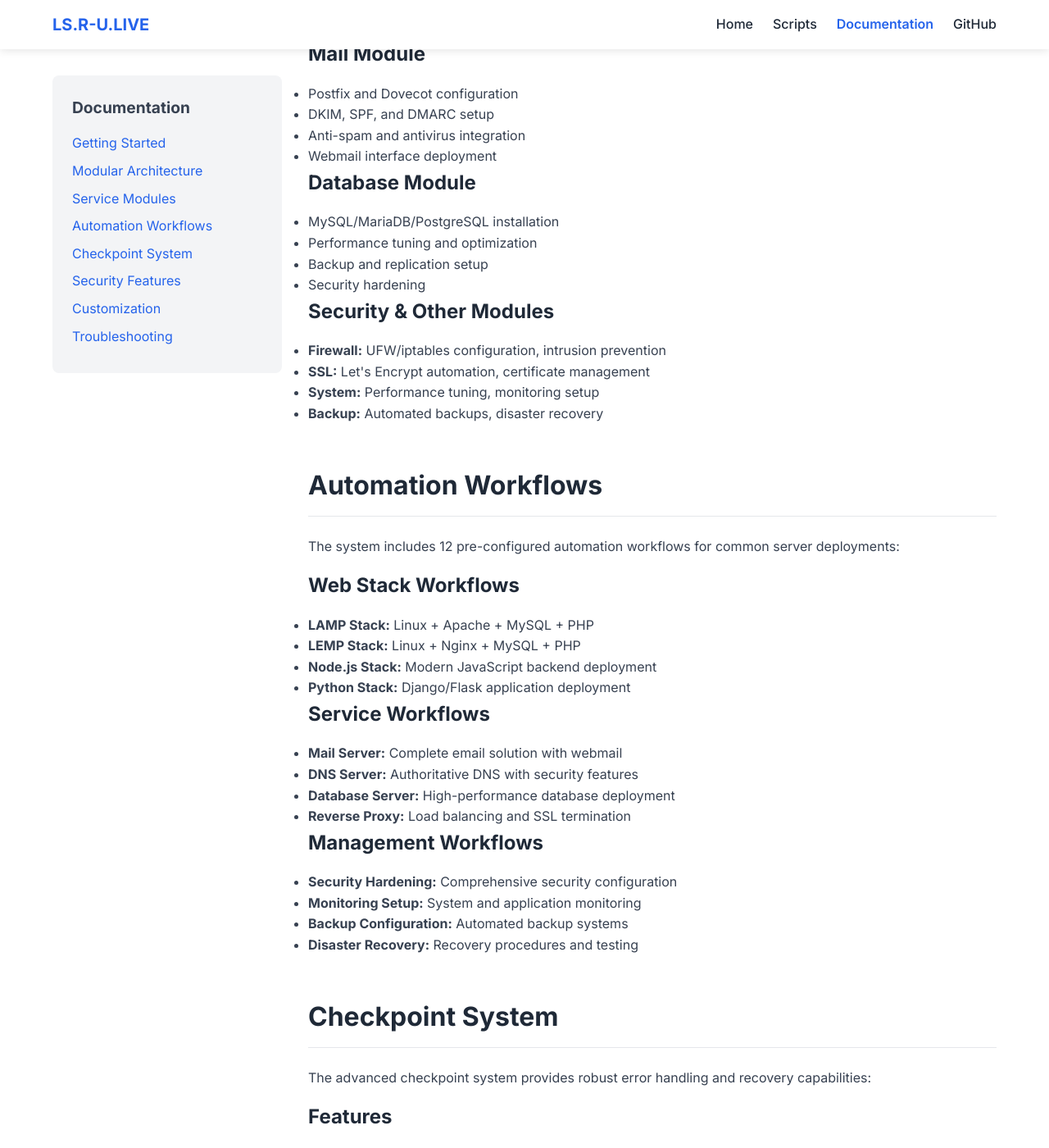
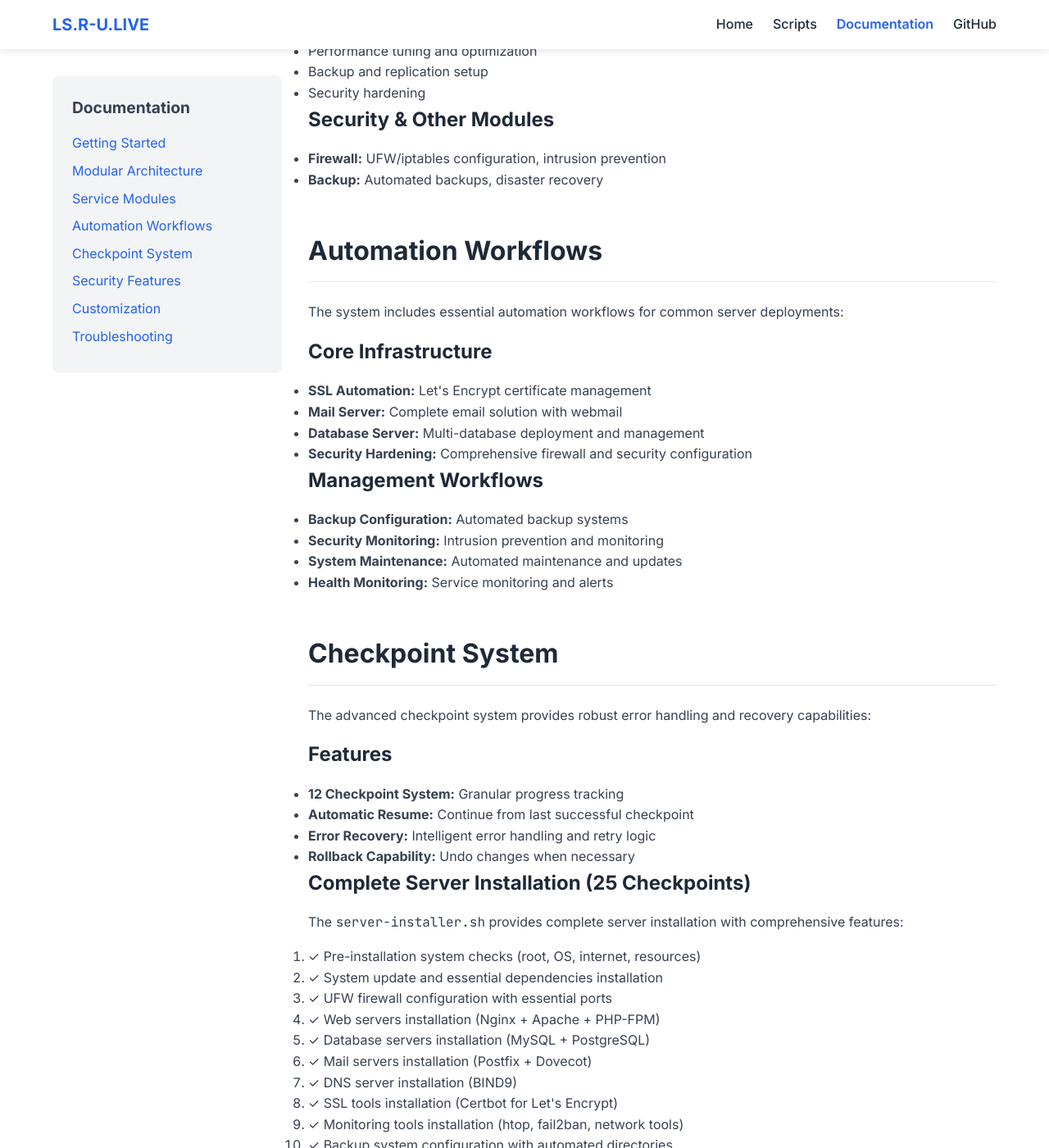
Before and after one commit to anshulyadav32/linux-server, a Jekyll site: the page website/docs/index.html, which Jekyll copies as it is, in a window 1280 px wide and 1400 px high, scrolled down 2280 px. Shown: the whole window at 82% size. Built offline with Jekyll 4.4.1, drawn with Linux system fonts in a browser that asks for light colours; a script that is not in the unit is left out; some of the changed text lies outside the part shown.

Commit message:
system: Clean up and fix system files for 5-module architecture
- Updated master.sh main menu to reflect 5 actual modules (SSL, Mail, Database, Firewall, Backup)
- Removed outdated module directories (db/, dns/, system/, web/)
- Updated setup.sh module references to match actual implementation
- Fixed website documentation module counts and references
- Streamlined automation workflows section
- Aligned all system files with actual 5-module structure
- Removed duplicate/outdated module files

```diff
--- a/website/docs/index.html
+++ b/website/docs/index.html
@@ -72,7 +72,7 @@
                     <h4>⚡ One-Line Quick Setup</h4>
                     <pre><code>curl -sSL <span class="domain-url">ls.r-u.live</span>/sh/s1.sh | sudo bash</code></pre>
 
-                    <p>Both methods install the complete system with all 8 service modules and 12 automation workflows.</p>
+                    <p>Both methods install the complete system with all 5 service modules and essential automation workflows.</p>
                 </section>
 
                 <section id="modular-architecture">
@@ -90,34 +90,23 @@
                     <h3>Module Structure</h3>
                     <p>Each module follows a standardized interface:</p>
                     <pre><code>modules/
-├── web/          # Web server management
-├── dns/          # DNS configuration
+├── ssl/          # SSL/TLS certificate management
 ├── mail/         # Mail server setup
-├── db/           # Database management
+├── database/     # Database management
 ├── firewall/     # Security and firewall
-├── ssl/          # SSL/TLS certificate management
-├── system/       # System optimization
 └── backup/       # Backup and recovery</code></pre>
                 </section>
 
                 <section id="service-modules">
                     <h2>Service Modules</h2>
-                    <p>The system includes 8 specialized service modules, each responsible for specific server functions:</p>
+                    <p>The system includes 5 specialized service modules, each responsible for specific server functions:</p>
 
-                    <h3>Web Module</h3>
+                    <h3>SSL Module</h3>
                     <ul>
-                        <li>Apache/Nginx installation and configuration</li>
-                        <li>PHP/Python/Node.js support</li>
-                        <li>Virtual host management</li>
-                        <li>Performance optimization</li>
-                    </ul>
-
-                    <h3>DNS Module</h3>
-                    <ul>
-                        <li>BIND DNS server setup</li>
-                        <li>Zone configuration and management</li>
-                        <li>DNSSEC support</li>
-                        <li>DNS record automation</li>
+                        <li>Let's Encrypt certificate automation</li>
+                        <li>Self-signed certificate generation</li>
+                        <li>Multi-domain certificate support</li>
+                        <li>Auto-renewal system</li>
                     </ul>
 
                     <h3>Mail Module</h3>
@@ -130,7 +119,7 @@
 
                     <h3>Database Module</h3>
                     <ul>
-                        <li>MySQL/MariaDB/PostgreSQL installation</li>
+                        <li>PostgreSQL/MariaDB/MongoDB installation</li>
                         <li>Performance tuning and optimization</li>
                         <li>Backup and replication setup</li>
                         <li>Security hardening</li>
@@ -139,38 +128,28 @@
                     <h3>Security & Other Modules</h3>
                     <ul>
                         <li><strong>Firewall:</strong> UFW/iptables configuration, intrusion prevention</li>
-                        <li><strong>SSL:</strong> Let's Encrypt automation, certificate management</li>
-                        <li><strong>System:</strong> Performance tuning, monitoring setup</li>
                         <li><strong>Backup:</strong> Automated backups, disaster recovery</li>
                     </ul>
                 </section>
 
                 <section id="automation-workflows">
                     <h2>Automation Workflows</h2>
-                    <p>The system includes 12 pre-configured automation workflows for common server deployments:</p>
+                    <p>The system includes essential automation workflows for common server deployments:</p>
 
-                    <h3>Web Stack Workflows</h3>
+                    <h3>Core Infrastructure</h3>
                     <ul>
-                        <li><strong>LAMP Stack:</strong> Linux + Apache + MySQL + PHP</li>
-                        <li><strong>LEMP Stack:</strong> Linux + Nginx + MySQL + PHP</li>
-                        <li><strong>Node.js Stack:</strong> Modern JavaScript backend deployment</li>
-                        <li><strong>Python Stack:</strong> Django/Flask application deployment</li>
-                    </ul>
-
-                    <h3>Service Workflows</h3>
-                    <ul>
+                        <li><strong>SSL Automation:</strong> Let's Encrypt certificate management</li>
                         <li><strong>Mail Server:</strong> Complete email solution with webmail</li>
-                        <li><strong>DNS Server:</strong> Authoritative DNS with security features</li>
-                        <li><strong>Database Server:</strong> High-performance database deployment</li>
-                        <li><strong>Reverse Proxy:</strong> Load balancing and SSL termination</li>
+                        <li><strong>Database Server:</strong> Multi-database deployment and management</li>
+                        <li><strong>Security Hardening:</strong> Comprehensive firewall and security configuration</li>
                     </ul>
 
                     <h3>Management Workflows</h3>
                     <ul>
-                        <li><strong>Security Hardening:</strong> Comprehensive security configuration</li>
-                        <li><strong>Monitoring Setup:</strong> System and application monitoring</li>
                         <li><strong>Backup Configuration:</strong> Automated backup systems</li>
-                        <li><strong>Disaster Recovery:</strong> Recovery procedures and testing</li>
+                        <li><strong>Security Monitoring:</strong> Intrusion prevention and monitoring</li>
+                        <li><strong>System Maintenance:</strong> Automated maintenance and updates</li>
+                        <li><strong>Health Monitoring:</strong> Service monitoring and alerts</li>
                     </ul>
                 </section>
 
```
Also changed, not shown: 16 other files.
